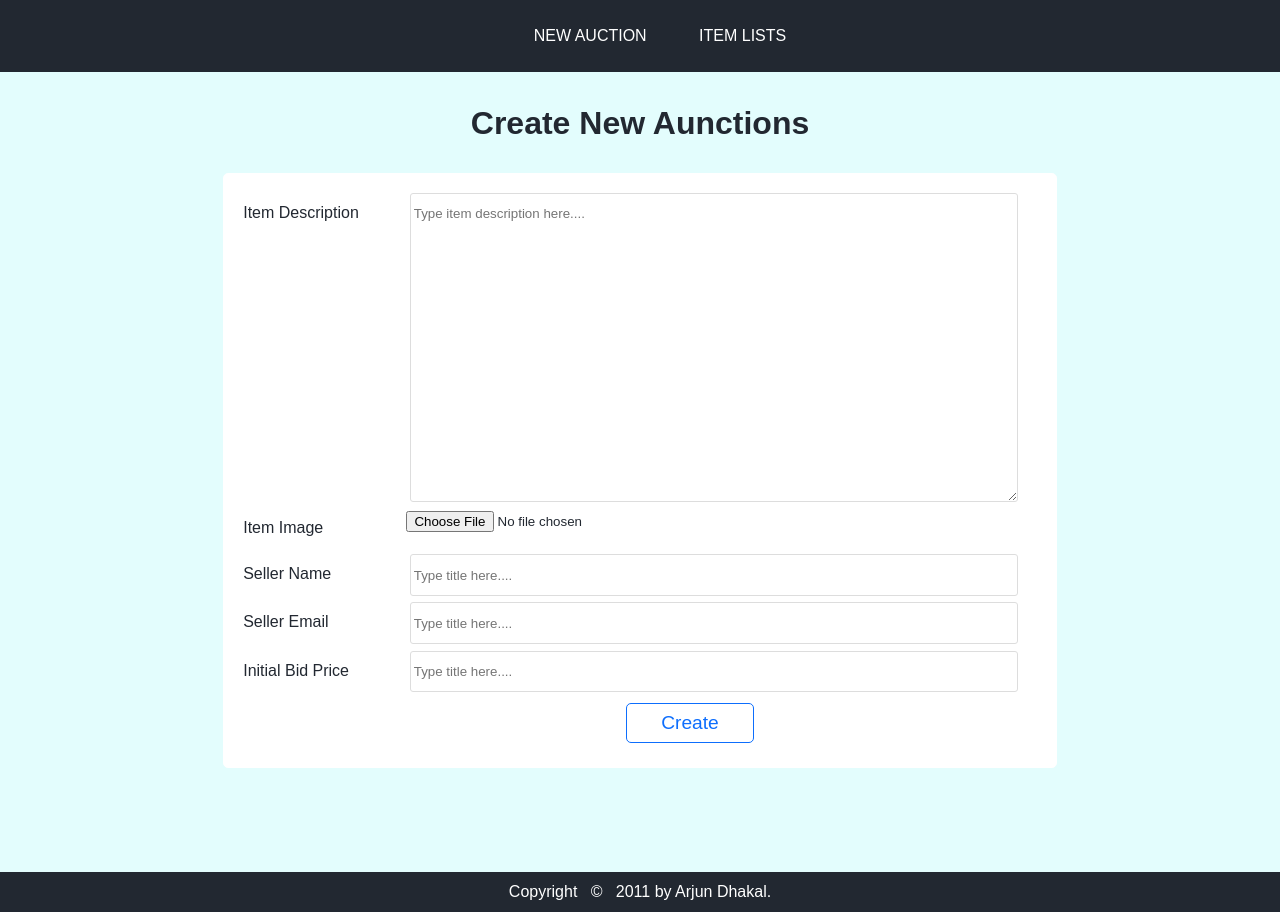
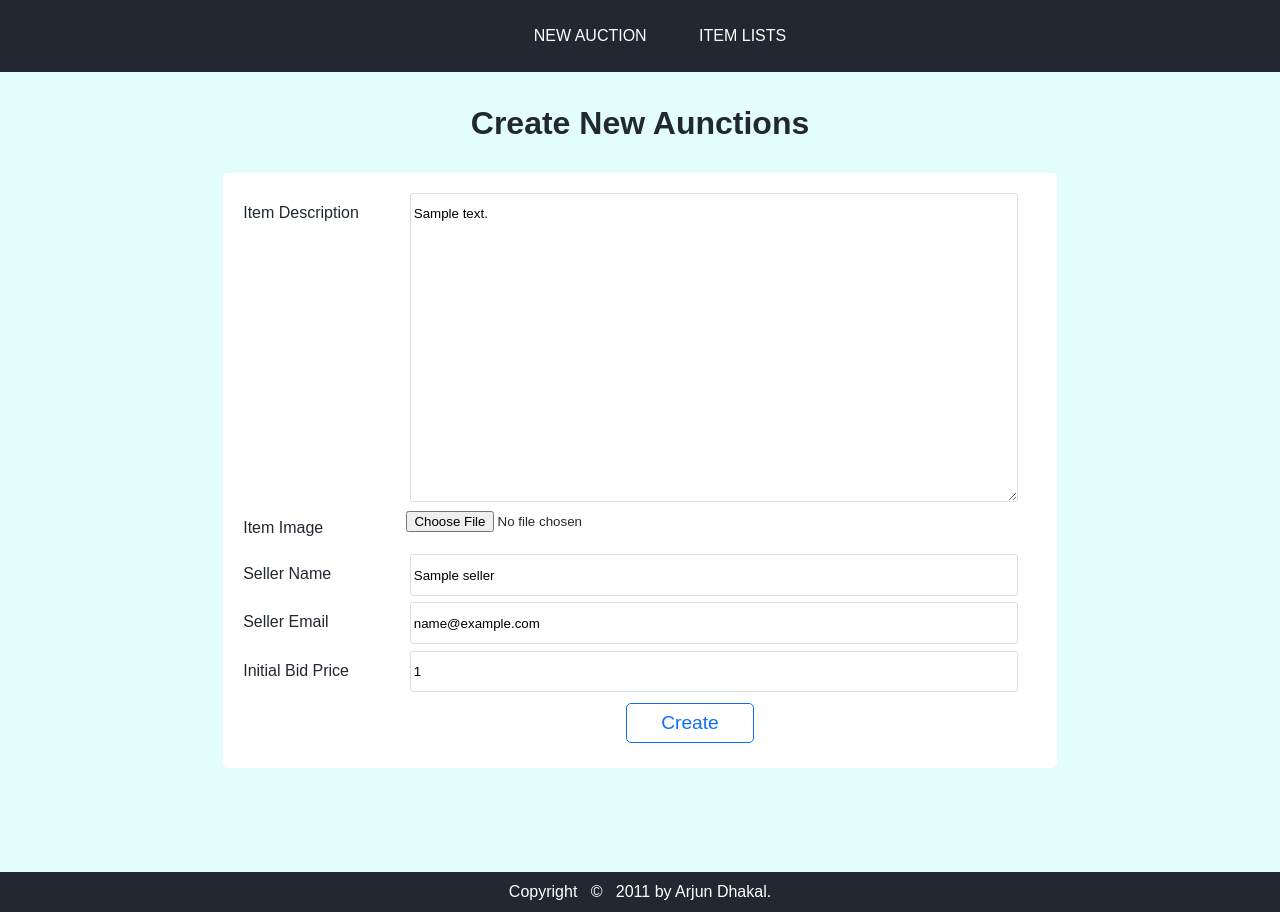
Before and after one commit to DhakalArjun/FSD07-WebDev-I, a PHP site: template day07slimauction/templates/newauction.html.twig in a window 1280 px wide. Run offline with PHP 8.4, Linux system fonts and the light colour scheme; the template is opened without the code that fills it: most values are stand-ins (such as "Sample title", 1, 10 or a date in 2020); some libraries are stand-ins or nearby versions.

Commit message:
placebid_success.htm.twig added, newauction form and palace bid form modified

```diff
--- a/day07slimauction/templates/newauction.html.twig
+++ b/day07slimauction/templates/newauction.html.twig
@@ -4,7 +4,7 @@
   <form class="formAsContainter width800" action="" method="post" enctype="multipart/form-data">
     <div class="rowFlex">
       <label class="formLabel width10rem" >Item Description</label>
-    <textarea name="itemDesc" class="width600 height300" placeholder="Type item description here...." requried></textarea>
+    <textarea name="itemDesc" class="width600 height300" placeholder="Type item description here....">{{v.description}}</textarea>
     </div>
     <div class="rowFlex">
     <label for="filePath" class="formLabel width10rem">Item Image</label>
@@ -12,15 +12,15 @@
     </div>
     <div class="rowFlex">
       <label class="formLabel width10rem">Seller Name</label>
-      <input type="text" name="sellerName" class="width600" placeholder="Type title here...." value="">
+      <input type="text" name="sellerName" class="width600" placeholder="Type title here...." value="{{v.seller}}">
     </div>
     <div class="rowFlex">
     <label class="formLabel width10rem">Seller Email</label>
-    <input type="text" name="sellerEmail" class="width600" placeholder="Type title here...." value="">
+    <input type="text" name="sellerEmail" class="width600" placeholder="Type title here...." value="{{v.sellerEmail}}">
     </div>
     <div class="rowFlex">
     <label class="formLabel width10rem">Initial Bid Price</label>
-    <input type="text" name="initialBid" class="width600" placeholder="Type title here...." value="">
+    <input type="text" name="initialBid" class="width600" placeholder="Type title here...." value="{{v.initialBid}}">
   </div>
     <input type="submit" name="create" value="Create" class="btnDefault moveRight50">
   </form>
--- a/day07slimauction/templates/placebid.html.twig
+++ b/day07slimauction/templates/placebid.html.twig
@@ -23,15 +23,15 @@
   <form class="formAsContainter width800" action="" method="post" enctype="multipart/form-data">
     <div class="rowFlex">
       <label class="formLabel width7rem">Bidders Name</label>
-      <input type="text" name="bidderName" class="width600" placeholder="" value="">
+      <input type="text" name="bidderName" class="width600" placeholder="" value="{{v.bidder}}">
     </div>
     <div class="rowFlex">
       <label class="formLabel width7rem">Bidders Email</label>
-      <input type="text" name="bidderEmail" class="width600" placeholder="" value="">
+      <input type="text" name="bidderEmail" class="width600" placeholder="" value="{{v.email}}">
     </div>
     <div class="rowFlex">
       <label class="formLabel width7rem txtLeft">New Bid Price</label>
-      <input type="text" name="newBidPrice" class="width600" placeholder="" value="">
+      <input type="text" name="newBidPrice" class="width600" placeholder="" value="{{v.newBid}}">
     </div> <br>
     <input type="submit" name="submitBid" value="Submit Bid" class="btnDefault">
   </form>
```
Also changed, not shown: day07slimauction/index.php (+20 -17 lines), day07slimauction/templates/placebid_success.html.twig (added, +9 -0 lines).
